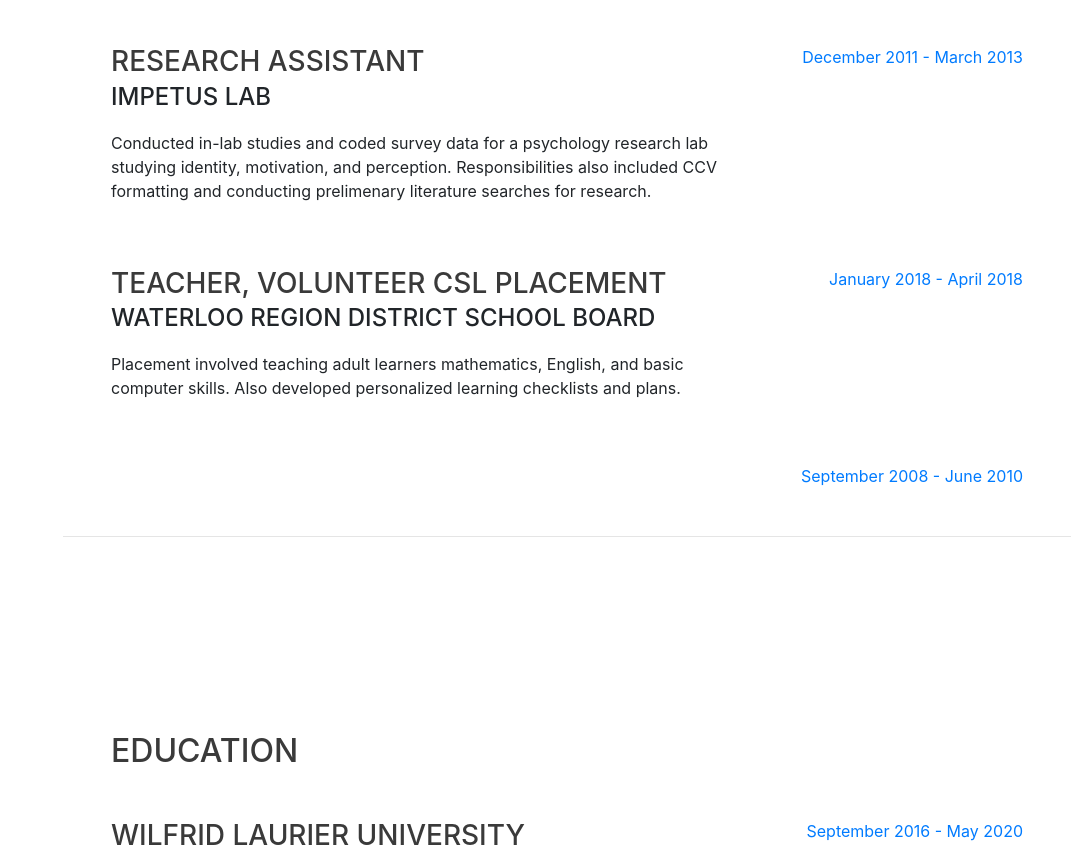
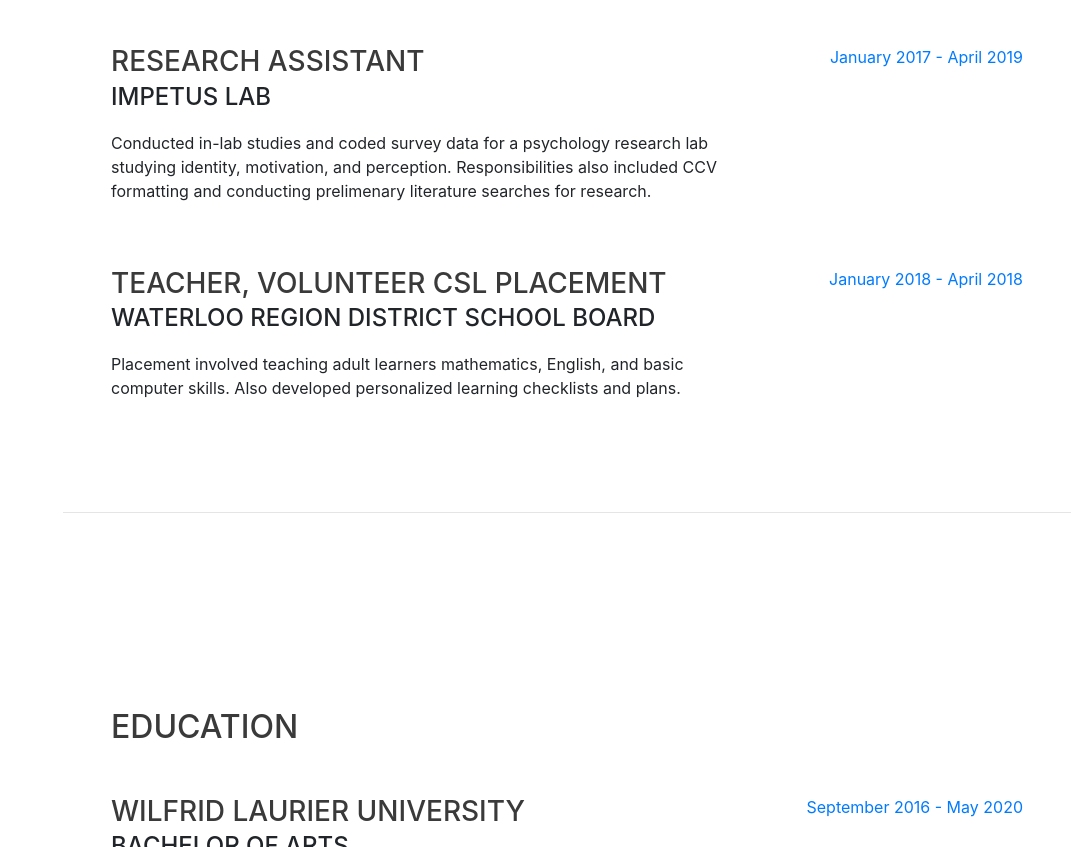
Before and after one commit to brenshanthakumar/brenshanthakumar.github.io, a website with bundled scripts: page index.html in a window 1280 px wide. Shown: the part 1136-1983 px from the top of the page, without its empty margins (209-1280 px from the left). Built offline with nearby package versions, Linux system fonts and the light colour scheme; a web font is replaced by a local one.

Commit message:
Update index.html

```diff
--- a/index.html
+++ b/index.html
@@ -109,7 +109,7 @@
             <p>Conducted in-lab studies and coded survey data for a psychology research lab studying identity, motivation, and perception. Responsibilities also included CCV formatting and conducting prelimenary literature searches for research.</p>
           </div>
           <div class="resume-date text-md-right">
-            <span class="text-primary">December 2011 - March 2013</span>
+            <span class="text-primary">January 2017 - April 2019</span>
           </div>
         </div>
 
@@ -123,12 +123,6 @@
             <span class="text-primary">January 2018 - April 2018</span>
           </div>
         </div>
-          <div class="resume-date text-md-right">
-            <span class="text-primary">September 2008 - June 2010</span>
-          </div>
-        </div>
-
-      </div>
 
     </section>
 
```
